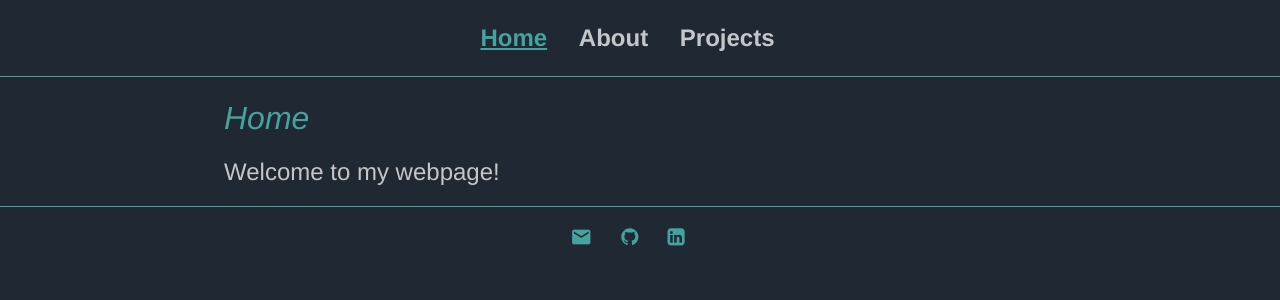
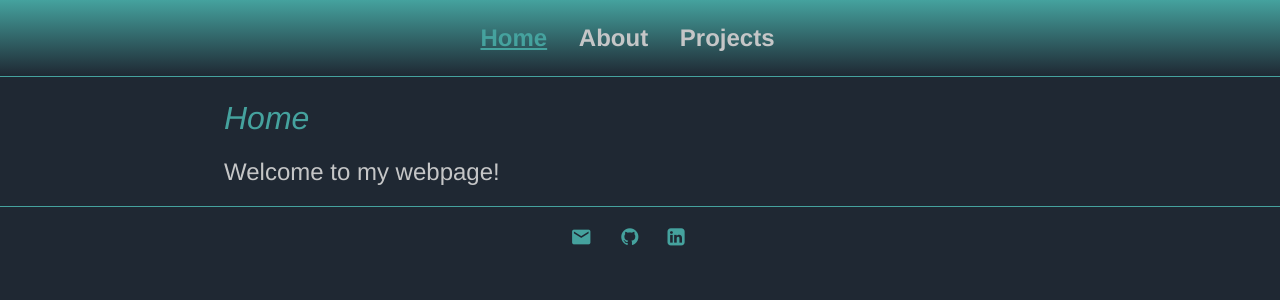
Before and after one commit to clfkenny/clfkenny.github.io, a Jekyll site: the page built from index.md, in a window 1280 px wide. Shown: the top 300 px of the page. Built offline with Jekyll 4.4.1, drawn with Linux system fonts in a browser that asks for light colours.

Commit message:
Update main.css

```diff
--- a/css/main.css
+++ b/css/main.css
@@ -15,6 +15,7 @@ nav {
     top: 0;
     width: 100%;
     z-index:1000;
+    background: linear-gradient(#45a29e, #1f2833);
 }
 
 nav ul, footer ul {
```
